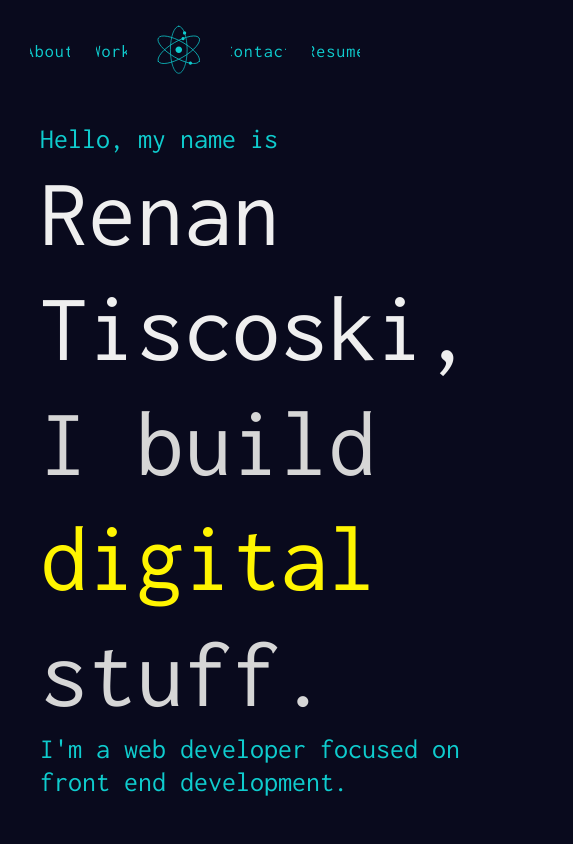
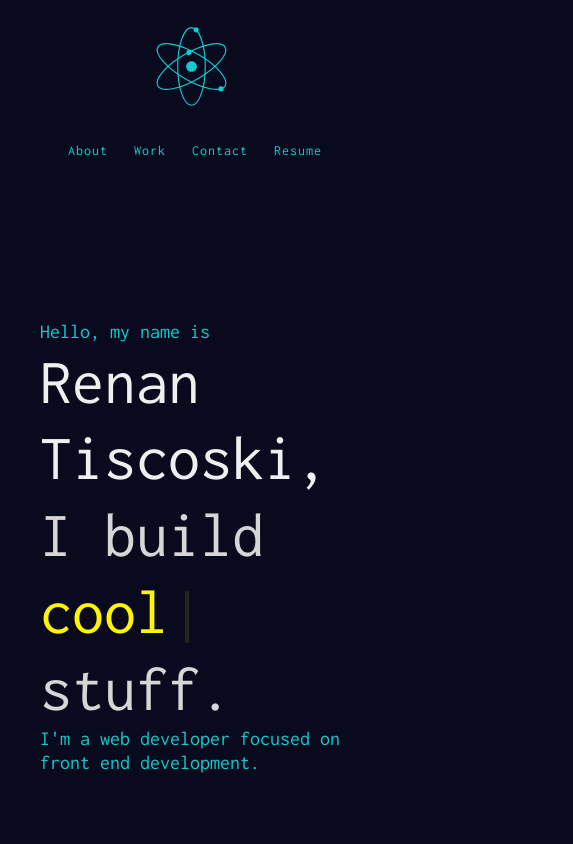
Before and after one commit to DonUggioni/portfolio-v3, a React (Vite) app: page / in a window 390 px wide. Shown: the top 844 px of the page, 573 px wide, since content can reach past the window. Built offline with nearby package versions, Linux system fonts and the light colour scheme.

Commit message:
Added animation on hero text and started working on responsiveness

```diff
--- a/package.json
+++ b/package.json
@@ -12,7 +12,8 @@
     "react": "^18.2.0",
     "react-dom": "^18.2.0",
     "react-icons": "^4.8.0",
-    "react-lottie-player": "^1.5.4"
+    "react-lottie-player": "^1.5.4",
+    "react-simple-typewriter": "^5.0.1"
   },
   "devDependencies": {
     "@types/react": "^18.0.28",
--- a/src/App.css
+++ b/src/App.css
@@ -25,7 +25,7 @@ html {
 }
 
 body {
-  font-size: 1.8rem;
+  font-size: clamp(1.4rem, 2vw, 1.8rem);
   background-color: var(--primary500);
   color: var(--grey300);
   font-family: 'Inconsolata', monospace;
--- a/src/components/Hero/Hero.jsx
+++ b/src/components/Hero/Hero.jsx
@@ -1,4 +1,5 @@
 import React from 'react';
+import { Typewriter } from 'react-simple-typewriter';
 import classes from './Hero.module.css';
 
 function Hero() {
@@ -10,7 +11,21 @@ function Hero() {
           <h1 className={classes.headerLarge}>
             Renan Tiscoski, <br />
             <span className={classes.textDarker}>
-              I build <span className={classes.accent}>digital</span> stuff.
+              I build{' '}
+              <div className={classes.spanWrapper}>
+                <span className={classes.accent}>
+                  <Typewriter
+                    words={['digital', 'and', 'cool']}
+                    loop
+                    cursor
+                    cursorStyle='|'
+                    typeSpeed={150}
+                    deleteSpeed={120}
+                    delaySpeed={1200}
+                  />
+                </span>
+              </div>
+              stuff.
             </span>
           </h1>
         </div>
--- a/src/components/Hero/Hero.module.css
+++ b/src/components/Hero/Hero.module.css
@@ -12,14 +12,14 @@
 }
 
 .headerSmall {
-  font-size: 2.8rem;
+  font-size: clamp(2rem, 2.4vw, 2.8rem);
   color: var(--secondary500);
   font-weight: 400;
   line-height: 1.2;
 }
 
 .headerLarge {
-  font-size: 9.6rem;
+  font-size: clamp(6.4rem, 10vw, 9.6rem);
   color: var(--grey300);
   font-weight: 500;
   line-height: 1.2;
@@ -31,4 +31,22 @@
 
 .accent {
   color: var(--yellow500);
+  width: 100%;
 }
+
+.spanWrapper {
+  min-width: 38.6rem;
+  display: inline-block;
+  text-align: center;
+}
+
+@media screen and (max-width: 834px) {
+  .wrapper {
+    text-align: left;
+  }
+
+  .spanWrapper {
+    min-width: 34.6rem;
+    text-align: left;
+  }
+}
--- a/src/components/NavBar/NavBar.jsx
+++ b/src/components/NavBar/NavBar.jsx
@@ -8,8 +8,8 @@ import Lottie from 'react-lottie-player';
 function NavBar() {
   return (
     <div className={classes.navBarContainer}>
-      <NavLink text='About' />
-      <NavLink text='Work' />
+      <NavLink text='About' extraClass={classes.link1} />
+      <NavLink text='Work' extraClass={classes.link2} />
       <div className={classes.animationContainer}>
         <Lottie
           loop
@@ -19,8 +19,8 @@ function NavBar() {
           style={{ width: '100%', height: '100%' }}
         />
       </div>
-      <NavLink text='Contact' />
-      <NavLink text='Resume' />
+      <NavLink text='Contact' extraClass={classes.link3} />
+      <NavLink text='Resume' extraClass={classes.link4} />
     </div>
   );
 }
--- a/src/components/NavBar/NavBar.module.css
+++ b/src/components/NavBar/NavBar.module.css
@@ -9,3 +9,38 @@
 .animationContainer {
   width: 6.5rem;
 }
+
+@media screen and (max-width: 450px) {
+  .navBarContainer {
+    display: grid;
+    grid-template-columns: repeat(10, max-content);
+    place-items: center;
+  }
+
+  .animationContainer {
+    grid-row: 1;
+    grid-column: 5 / span 2;
+    width: 8.5rem;
+  }
+
+  .link1,
+  .link2,
+  .link3,
+  .link4 {
+    margin-top: -0.25rem;
+    grid-row: 2 / 3;
+  }
+
+  .link1 {
+    grid-column: 4/5;
+  }
+  .link2 {
+    grid-column: 5/6;
+  }
+  .link3 {
+    grid-column: 6/7;
+  }
+  .link4 {
+    grid-column: 7/8;
+  }
+}
--- a/src/components/UI/NavLink/NavLink.jsx
+++ b/src/components/UI/NavLink/NavLink.jsx
@@ -1,9 +1,9 @@
 import React from 'react';
 import classes from './NavLink.module.css';
 
-function NavLink({ text }) {
+function NavLink({ text, extraClass }) {
   return (
-    <div className={classes.linkContainer}>
+    <div className={`${classes.linkContainer} ${extraClass}`}>
       <a href='#' className={classes.link}>
         {text}
       </a>
--- a/src/components/Work/Work.jsx
+++ b/src/components/Work/Work.jsx
@@ -67,6 +67,7 @@ function Work() {
               <TechText>React Native</TechText>
               <TechText>Expo</TechText>
               <TechText>Firebase</TechText>
+              <TechText>Play Store</TechText>
             </div>
             <ProjectLinks
               gitLink={'https://github.com/DonUggioni/strongfy-app'}
```
Also changed, not shown: 1 other file (tests, documents, lock files or other folders).
